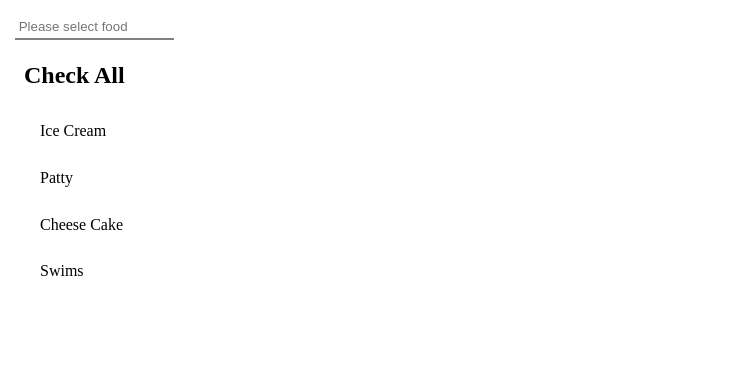
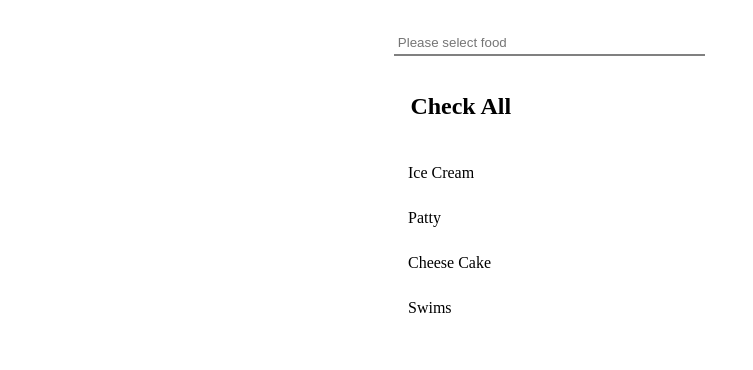
Before and after one commit to IamChevon/Multiselect, a plain HTML site: page index.html in a window 1280 px wide. Shown: the whole page, without its empty margins (0-753 px from the left). Drawn offline with Linux system fonts and the light colour scheme.

Commit message:
minor adjustmnent to styling

```diff
--- a/style.css
+++ b/style.css
@@ -1,8 +1,15 @@
+.container{
+    width: 40%;
+    margin: auto;
+    justify-self: center;
+    padding: 1em;
+}
+
 .item {
 display: block;
-margin: .2em;
+margin: .5em 0;
 border-radius: .2em;
-padding: .8em;
+padding: .6em .3em;
 }
 .checked {
     background-color: grey;
@@ -15,13 +22,16 @@ padding: .8em;
     border-bottom: 2px solid grey;
     padding: .3em;
     margin: .5em;
-    width: 12%;
+    width: 60%;
 }
 
 .list {
-    padding: 1em;
+   margin: .2em;
+   padding: .8em;
 }
 
 .title {
     margin-top: 0;
+    border-radius: .2em;
+    padding: .6em .3em;
 }
```
